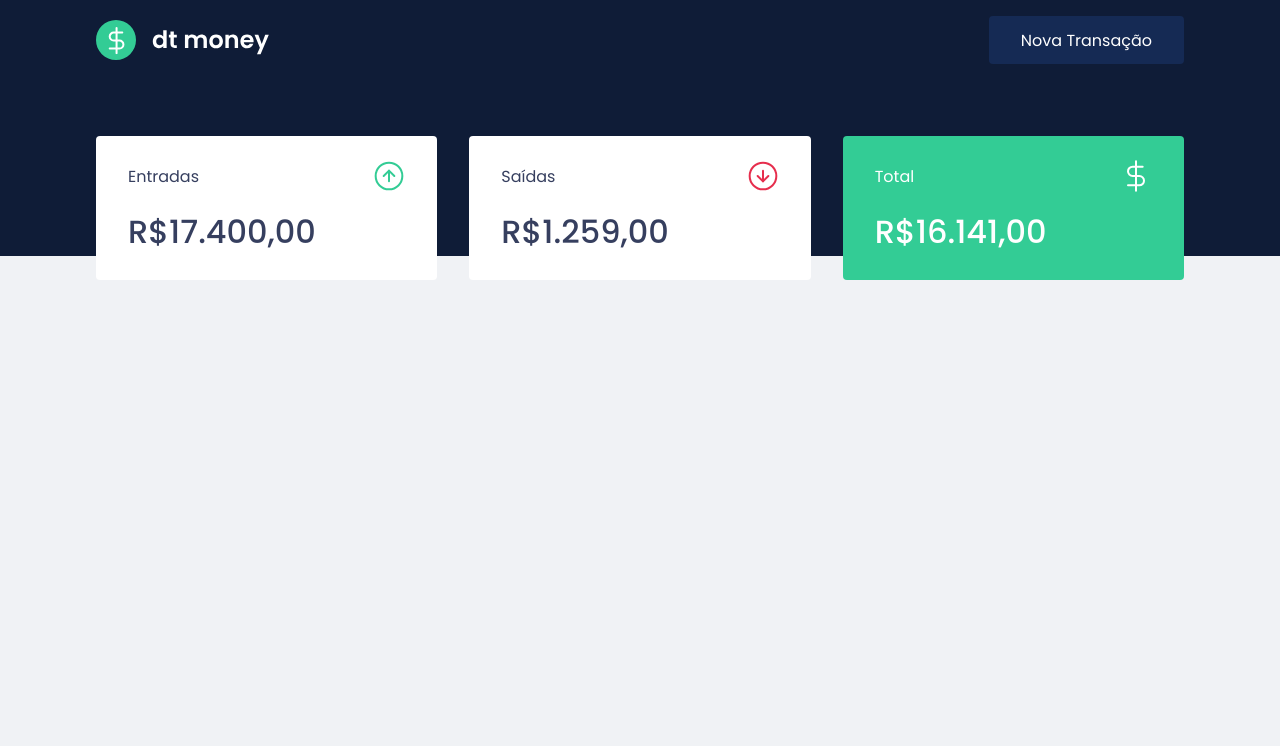
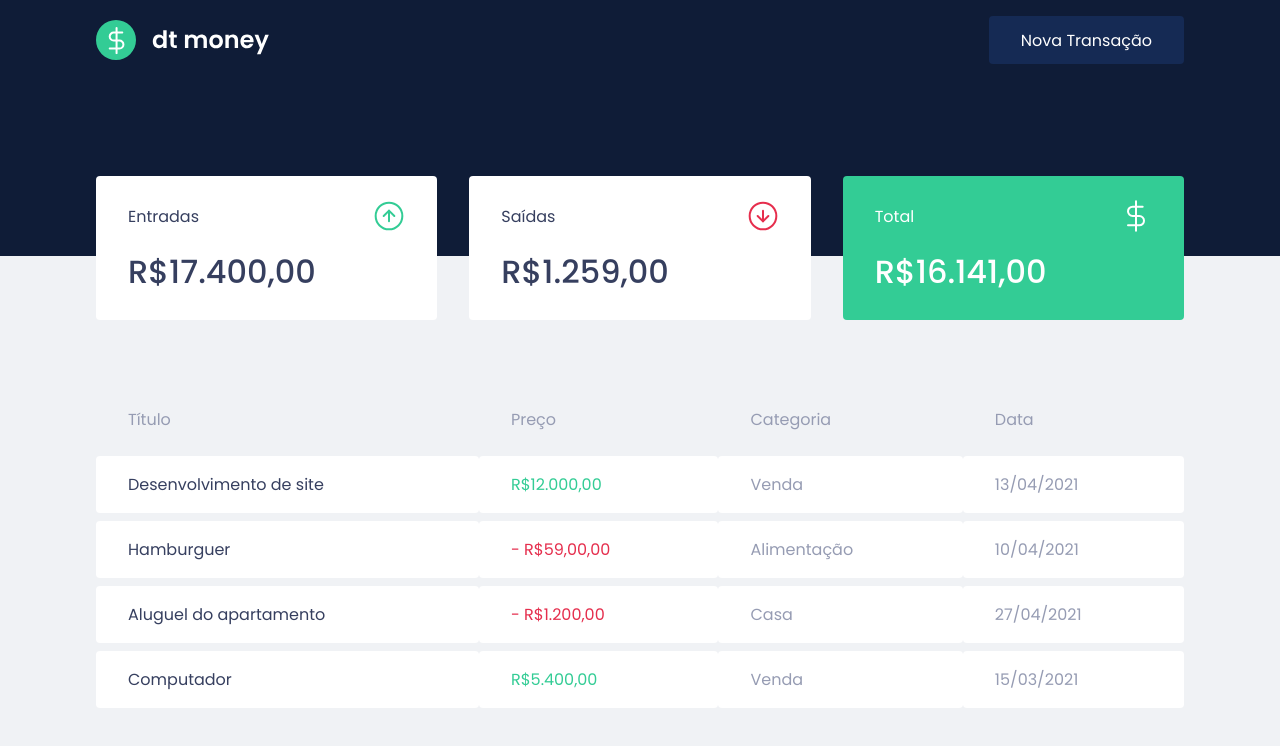
Before and after one commit to washingtoncharles/dtmoney, a React (Create React App) app: page / in a window 1280 px wide. Shown: the top 746 px of the page. Built offline with nearby package versions, Linux system fonts and the light colour scheme.

Commit message:
adjustment in summary/transactionsgrid

```diff
--- a/src/components/Dashboard/index.tsx
+++ b/src/components/Dashboard/index.tsx
@@ -1,10 +1,12 @@
 import { Summary } from "../Summary";
+import { TransactionsGrid } from "../TransactionsGrid";
 import { Container } from "./styles";
 
 export function Dashboard() {
   return (
     <Container>
       <Summary />
+      <TransactionsGrid />
     </Container>
   )
 }
--- a/src/components/Summary/styles.ts
+++ b/src/components/Summary/styles.ts
@@ -4,7 +4,7 @@
   display: grid;
   grid-template-columns: repeat(3, 1fr);
   gap: 2rem;
-  margin-top: -10rem;
+  margin-top: -7.5rem;
 
   div {
     background: var(--shape);
--- /dev/null
+++ b/src/components/TransactionsGrid/index.tsx
@@ -0,0 +1,48 @@
+import { Container } from "./styles";
+
+export function TransactionsGrid() {
+  return (
+    <Container>
+      <table>
+        <thead>
+          <tr>
+            <th>Título</th>
+            <th>Preço</th>
+            <th>Categoria</th>
+            <th>Data</th>
+          </tr>
+        </thead>
+
+        <tbody>
+          <tr>
+            <td>Desenvolvimento de site</td>
+            <td className="deposit">R$12.000,00</td>
+            <td>Venda</td>
+            <td>13/04/2021</td>
+          </tr>
+
+          <tr>
+            <td>Hamburguer</td>
+            <td className="withdraw">- R$59,00,00</td>
+            <td>Alimentação</td>
+            <td>10/04/2021</td>
+          </tr>
+
+          <tr>
+            <td>Aluguel do apartamento</td>
+            <td className="withdraw">- R$1.200,00</td>
+            <td>Casa</td>
+            <td>27/04/2021</td>
+          </tr>
+
+          <tr>
+            <td>Computador</td>
+            <td className="deposit">R$5.400,00</td>
+            <td>Venda</td>
+            <td>15/03/2021</td>
+          </tr>
+        </tbody>
+      </table>
+    </Container>
+  )
+}
--- /dev/null
+++ b/src/components/TransactionsGrid/styles.ts
@@ -0,0 +1,38 @@
+import styled from "styled-components";
+
+export const Container = styled.div`
+  margin-top: 4rem;
+
+  table {
+    width: 100%;
+    border-spacing: 0 0.5rem;
+
+    th {
+      color: var(--text-body);
+      font-weight: 400;
+      padding: 1rem 2rem;
+      text-align: left;
+      line-height: 1.5rem;
+    }
+
+    td {
+      padding: 1rem 2rem;
+      border: 0;
+      background: var(--shape);
+      color: var(--text-body);
+      border-radius: 0.25rem;
+
+      &:first-child {
+        color: var(--text-title);
+      }
+
+      &.deposit {
+        color: var(--green);
+      }
+
+      &.withdraw {
+        color: var(--red);
+      }
+    }
+  }
+`
```
